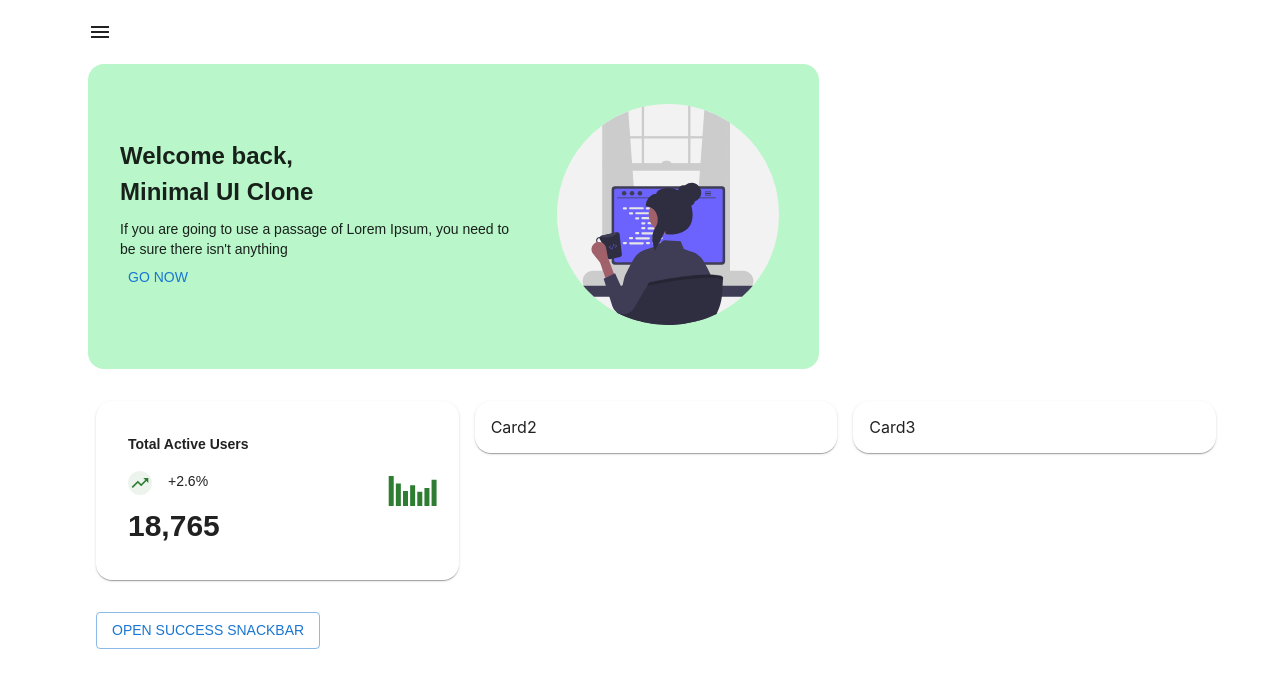
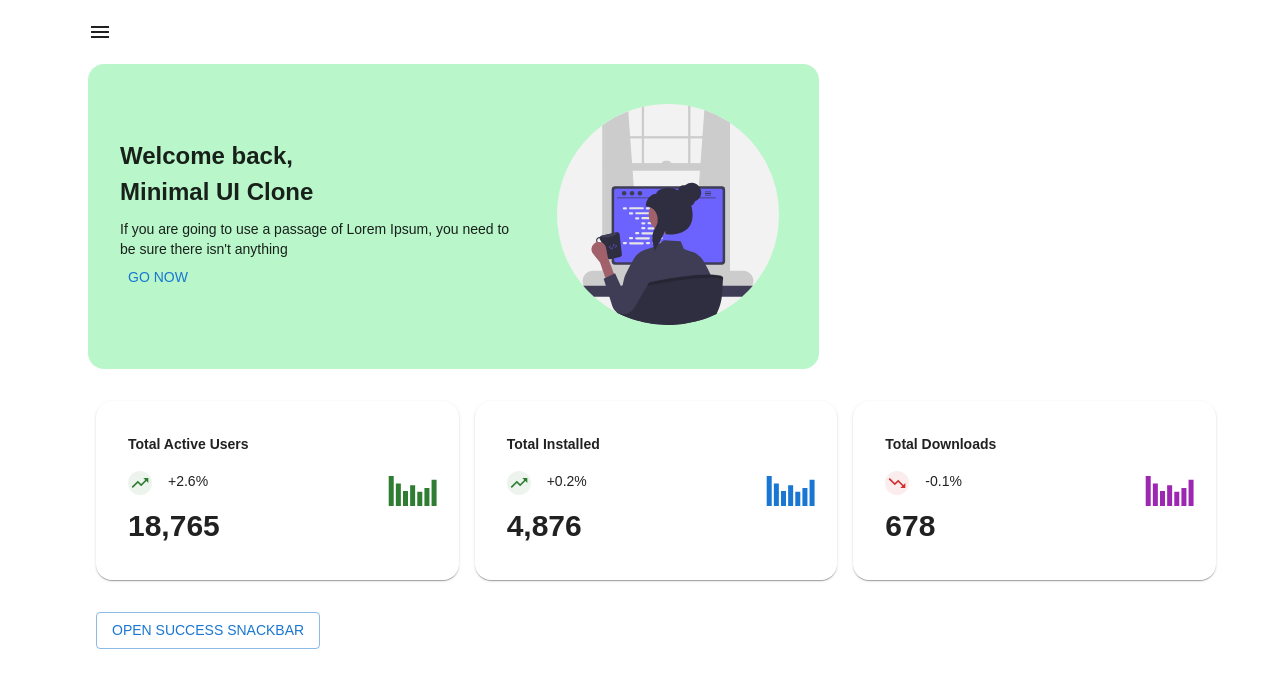
Before and after one commit to daisuke85a/mui-sample, a Next.js app: page /minimal-dashboard in a window 1280 px wide. Shown: the top 688 px of the page. Built offline with nearby package versions, Linux system fonts and the light colour scheme; a web font is replaced by a local one.

Commit message:
[Add] データが異なるBarChartCardを追加

```diff
--- a/pages/minimal-dashboard.tsx
+++ b/pages/minimal-dashboard.tsx
@@ -24,6 +24,7 @@ import {
 } from '@mui/material';
 import InboxIcon from '@mui/icons-material/Inbox';
 import TrendingUpIcon from '@mui/icons-material/TrendingUp';
+import TrendingDownIcon from '@mui/icons-material/TrendingDown';
 import DraftsIcon from '@mui/icons-material/Drafts';
 import MenuIcon from '@mui/icons-material/Menu';
 import Box from '@mui/material/Box';
@@ -197,10 +198,22 @@ export default function MinimalDashboard() {
               />
             </Grid>
             <Grid item xs={4}>
-              <Card>Card2</Card>
+              <BarChartCard
+                title='Total Installed'
+                color={theme.palette.primary.main}
+                data={activeUserData}
+                mainData={'4,876'}
+                trend={0.2}
+              />
             </Grid>
             <Grid item xs={4}>
-              <Card>Card3</Card>
+              <BarChartCard
+                title='Total Downloads'
+                color={theme.palette.secondary.main}
+                data={activeUserData}
+                mainData={'678'}
+                trend={-0.1}
+              />
             </Grid>
           </Grid>
         </Stack>
@@ -253,6 +266,11 @@ interface BarChartCardProps {
 }
 
 const BarChartCard = ({ title, color, data, trend, mainData }: BarChartCardProps) => {
+  const isTrendUp = (trend: number) => {
+    if (trend >= 0) return true;
+    return false;
+  };
+
   return (
     <Card>
       <Box padding={2} flexGrow={1}>
@@ -276,13 +294,21 @@ const BarChartCard = ({ title, color, data, trend, mainData }: BarChartCardProps
               borderRadius: '50%',
               alignItems: 'center',
               justifyContent: 'center',
-              color,
-              backgroundColor: `${color}16`,
+              color: (theme) =>
+                isTrendUp(trend) ? theme.palette.success.main : theme.palette.error.main,
+              backgroundColor: (theme) =>
+                isTrendUp(trend)
+                  ? `${theme.palette.success.main}16`
+                  : `${theme.palette.error.main}16`,
             }}
           >
-            <TrendingUpIcon fontSize='small' />
+            {isTrendUp(trend) && <TrendingUpIcon fontSize='small' />}
+            {!isTrendUp(trend) && <TrendingDownIcon fontSize='small' />}
           </Box>
-          <Typography variant='subtitle2'>+{trend}%</Typography>
+          <Typography variant='subtitle2'>
+            {isTrendUp(trend) && '+'}
+            {trend}%
+          </Typography>
         </Stack>
         <Typography
           variant='h3'
```
